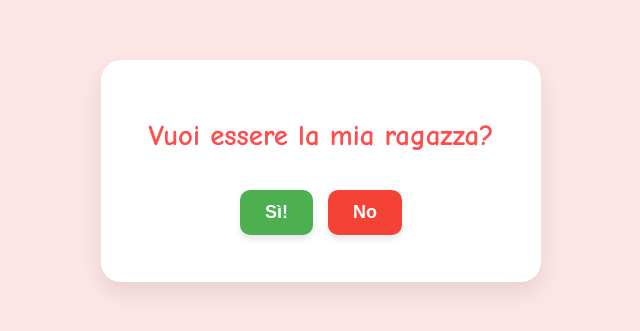
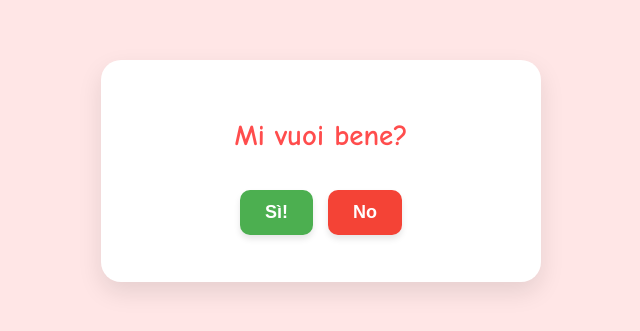
Before and after one commit to AlexBro98LoVero/amore, a plain HTML site: page index.html in a window 1280 px wide. Shown: the part 229-560 px from the top of the page, without its empty margins (319-959 px from the left). Drawn offline with Linux system fonts and the light colour scheme.

Commit message:
Add files via upload

```diff
--- a/index.html
+++ b/index.html
@@ -81,7 +81,7 @@
 <body>
 
     <div class="container">
-        <h1 id="question">Vuoi essere la mia ragazza?</h1>
+        <h1 id="question">Mi vuoi bene?</h1>
         <div class="buttons">
             <button id="btn-yes">Sì!</button>
             <button id="btn-no">No</button>
```
